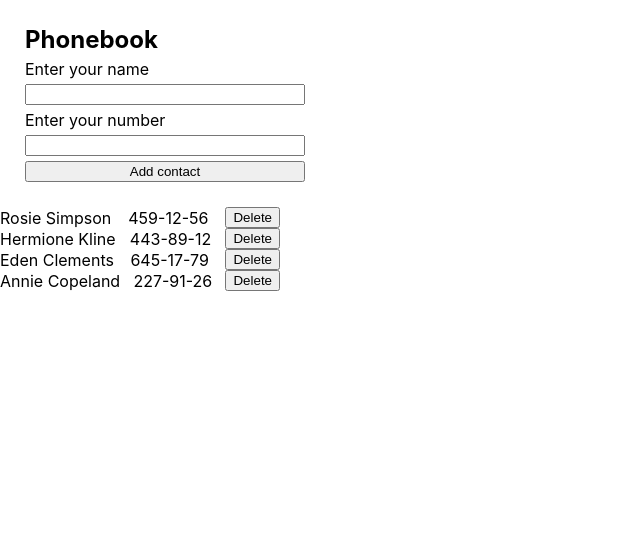
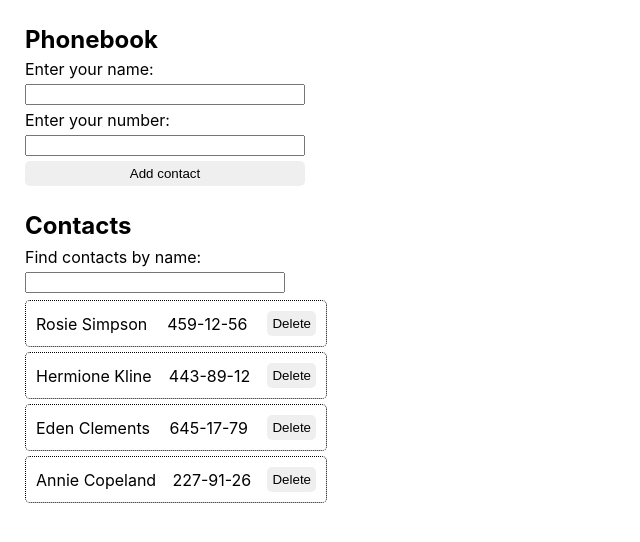
Before and after one commit to KaterynaPryimakova/goit-react-hw-02-phonebook, a React (Create React App) app: page / in a window 1280 px wide. Shown: the top 542 px of the page, without its empty margins (0-640 px from the left). Built offline with nearby package versions, Linux system fonts and the light colour scheme.

Commit message:
add some styles

```diff
--- a/src/components/App.jsx
+++ b/src/components/App.jsx
@@ -1,6 +1,7 @@
 import React, { Component } from 'react';
 import { ContactForm } from './ContactForm/ContactForm';
 import { ContactList } from './ContactList/ContactList';
+import { Filter } from './Filter/Filter';
 
 export class App extends Component {
   state = {
@@ -16,18 +17,11 @@ export class App extends Component {
   render() {
     const { contacts } = this.state;
     return (
-      <div
-      // style={{
-      //   height: '100vh',
-      //   display: 'flex',
-      //   justifyContent: 'center',
-      //   alignItems: 'center',
-      //   fontSize: 40,
-      //   color: '#010101'
-      // }}
-      >
+      <div>
         <ContactForm title="Phonebook" />
-        <ContactList contacts={contacts} />
+        <ContactList title="Contacts" contacts={contacts}>
+          <Filter />
+        </ContactList>
       </div>
     );
   }
--- a/src/components/Button/Button.jsx
+++ b/src/components/Button/Button.jsx
@@ -1,5 +1,6 @@
 import React from 'react';
+import css from './Button.module.css';
 
 export const Button = ({ title }) => {
-  return <button>{title}</button>;
+  return <button className={css.button}>{title}</button>;
 };
--- /dev/null
+++ b/src/components/Button/Button.module.css
@@ -0,0 +1,10 @@
+.button {
+  border: none;
+  border-radius: 5px;
+  cursor: pointer;
+  padding: 5px;
+}
+.button:hover {
+  color: grey;
+  background-color: #000;
+}
--- a/src/components/ContactForm/ContactForm.jsx
+++ b/src/components/ContactForm/ContactForm.jsx
@@ -13,11 +13,11 @@ export class ContactForm extends Component {
     return (
       <form className={css.form}>
         <h2>{title}</h2>
-        <label htmlFor="name">Enter your name</label>
+        <label htmlFor="name">Enter your name:</label>
 
         <input type="text" name="name" required />
 
-        <label htmlFor="number"> Enter your number</label>
+        <label htmlFor="number"> Enter your number:</label>
 
         <input type="tel" name="number" required />
         <Button title="Add contact" />
--- a/src/components/ContactItem/ContactItem.module.css
+++ b/src/components/ContactItem/ContactItem.module.css
@@ -4,4 +4,8 @@
   align-items: center;
   gap: 4px;
   width: 280px;
+  margin-bottom: 5px;
+  border: 1px dotted black;
+  border-radius: 5px;
+  padding: 10px;
 }
--- a/src/components/ContactList/ContactList.jsx
+++ b/src/components/ContactList/ContactList.jsx
@@ -1,9 +1,13 @@
 import React from 'react';
 import { ContactItem } from 'components/ContactItem/ContactItem';
 import { nanoid } from 'nanoid';
+import css from './ContactList.module.css';
 
-export const ContactList = ({ contacts }) => {
+export const ContactList = ({ title, contacts, children }) => {
   return (
+    <div className={css.list}>
+      <h2>{title}</h2>
+      {children}
       <ul>
         {contacts.map(({ name, number }) => {
           return (
@@ -16,5 +20,6 @@ export const ContactList = ({ contacts }) => {
           );
         })}
       </ul>
+    </div>
   );
 };
--- a/src/components/ContactList/ContactList.module.css
+++ b/src/components/ContactList/ContactList.module.css
@@ -0,0 +1,3 @@
+.list {
+  padding: 0 25px;
+}
--- /dev/null
+++ b/src/components/Filter/Filter.jsx
@@ -0,0 +1,13 @@
+import React from 'react';
+import css from './Filter.module.css';
+
+export const Filter = () => {
+  return (
+    <>
+      <label htmlFor="search" className={css.label}>
+        Find contacts by name:
+        <input type="text" name="search" />
+      </label>
+    </>
+  );
+};
--- /dev/null
+++ b/src/components/Filter/Filter.module.css
@@ -0,0 +1,7 @@
+.label {
+  width: 260px;
+  display: flex;
+  flex-direction: column;
+  gap: 5px;
+  padding: 7px 0;
+}
```
Lines whose indentation alone changed are shown as unchanged.
